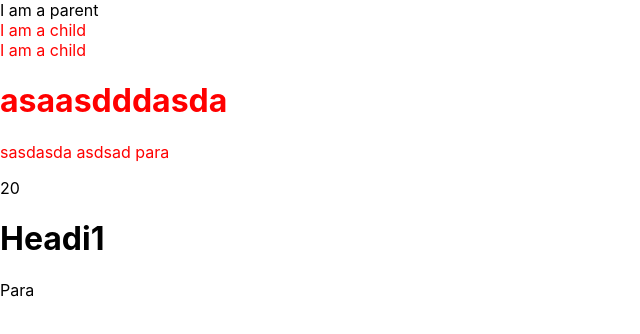
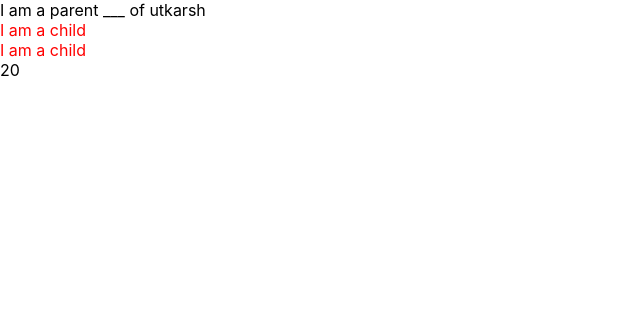
Before and after one commit to thakurutkarsh22/react-oct-fsd, a React (Create React App) app: page / in a window 1280 px wide. Shown: the top 334 px of the page, without its empty margins (0-640 px from the left). Built offline with nearby package versions, Linux system fonts and the light colour scheme.

Commit message:
children Prop complete

```diff
--- a/src/App.js
+++ b/src/App.js
@@ -2,7 +2,7 @@ import { useState } from "react"
 import ByeComponent from "./ByeComponent"
 import HelloComponent from "./HelloCompontnt"
 import IncrementDecrementComponent from "./IncementDecrementCounter/IncrementDecrementComponent"
-import Parent from "./childrenProp/Parent"
+import BeautifulWrapper from "./childrenProp/BueatifulWrapper"
 import Child from "./childrenProp/Child"
 
 
@@ -34,19 +34,29 @@ function App() {
             {/* Children Props ....  */}
 
 
-            <Parent name={"utkarsh"}>
+            {/* <Parent name={"utkarsh"}>
                 <Child />
                 <Child />
                 <h1>asaasdddasda</h1>
                 <p>sasdasda asdsad para</p>
-            </Parent>
+            </Parent> */}
+
+            <BeautifulWrapper name={"utkarsh"}>
+                <Child />
+                <Child />
+            </BeautifulWrapper>
 
 
 
+
+{/*
             <div>
                 <h1>Headi1</h1>
+                <h1>Headi1</h1>
+                <h1>Headi1</h1>
+                <h1>Headi1</h1>
                 <p>Para</p>
-            </div>
+            </div> */}
 
         </>
 
--- a/src/childrenProp/Parent.js
+++ b/src/childrenProp/BueatifulWrapper.js
@@ -1,10 +1,11 @@
 
 
 
-function Parent(props) {
+function BeautifulWrapper(props) {
 
     const {children} = props
 
+    const {name} = props
     let number = 20
 
     console.log("parent props", props)
@@ -13,12 +14,14 @@ function Parent(props) {
 
         <>
             <div>
-                I am a parent
+                I am a parent ___ of {name}
             </div>
 
             <div style={{color: "red"}}>
                 {children}
             </div>
+
+
 
             {number}
 
@@ -29,8 +32,16 @@ function Parent(props) {
     )
 }
 
-export default Parent;
+export default BeautifulWrapper;
 
+
+/*
+    This Wrapper component is known as Higher Order Component .
+
+    Will Accept A compoent and
+
+
+*/
 
 /*
     TO Make the Capability to show the childrens
```
Also changed, not shown: src/HelloCompontnt.js (+12 -0 lines).
